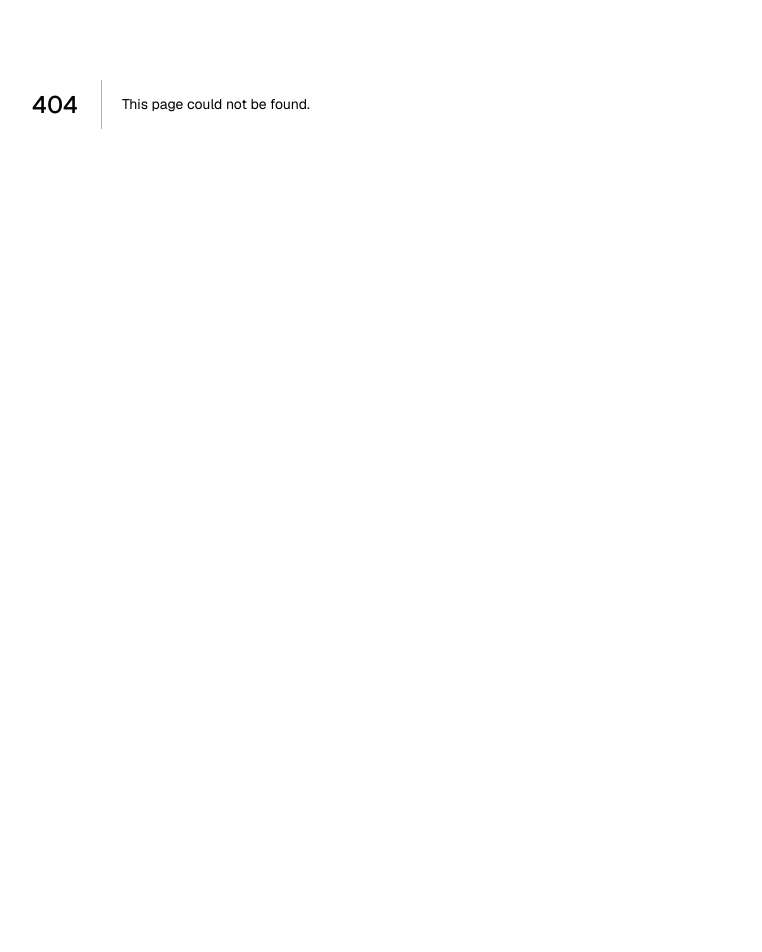
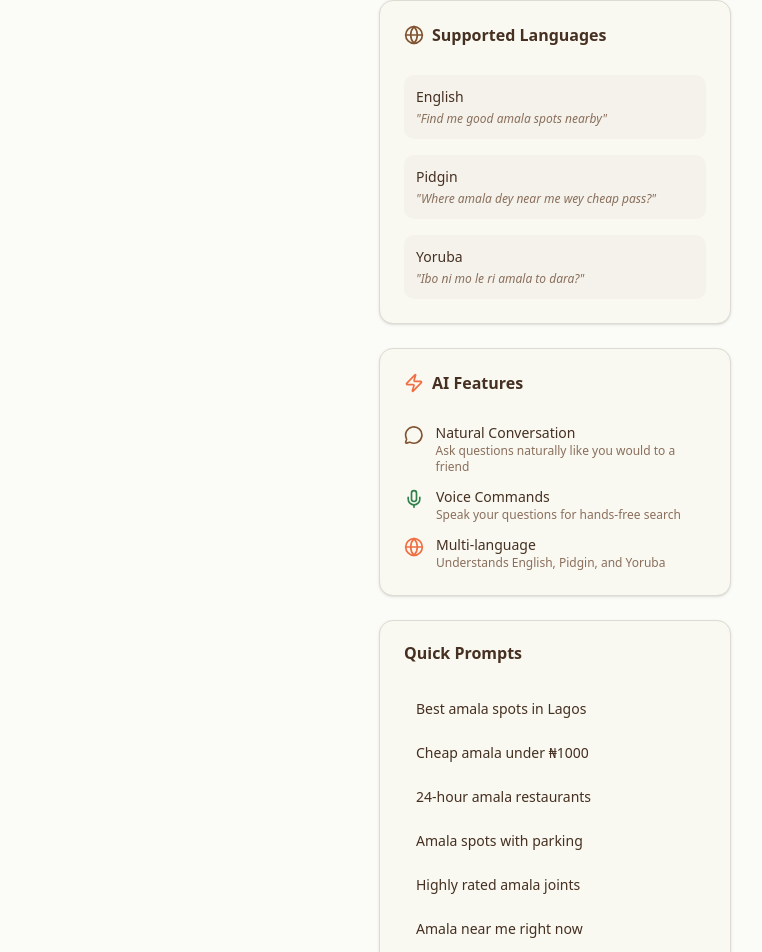
Before and after one commit to segunojo1/buka, a Next.js app: page /chat in a window 1280 px wide. Before the commit this address had no page. Shown: the part 296-1248 px from the top of the page, without its empty margins (469-1231 px from the left). Before the commit the page ends 800 px from the top, so only its background shows below. Built offline with nearby package versions, Linux system fonts and the light colour scheme.

Commit message:
part of chat ui

```diff
--- /dev/null
+++ b/src/app/(root)/chat/page.tsx
@@ -0,0 +1,122 @@
+import { Button } from '@/components/ui/button'
+import { Card, CardContent, CardHeader, CardTitle } from '@/components/ui/card'
+import { languages, quickPrompts } from '@/constants'
+import { Globe, MessageCircle, Mic, Zap } from 'lucide-react'
+import React from 'react'
+
+const Chat = () => {
+  return (
+    <div className="min-h-screen bg-background">
+      {/* Header */}
+      <div className="bg-gradient-to-r from-primary to-secondary bg-contain text-primary-foreground py-8 px-4"
+      style={{
+          backgroundImage: `url("/test-bg.jpg")`,
+        }}>
+        <div className="max-w-6xl mx-auto text-center">
+          <h1 className="text-3xl md:text-4xl font-bold mb-4">
+            AI-Powered Amala Assistant
+          </h1>
+          <p className="text-lg opacity-90 max-w-2xl mx-auto">
+            Chat with our intelligent assistant in English, Pidgin, or Yoruba to find the perfect amala spot for you
+          </p>
+        </div>
+      </div>
+
+      <div className="max-w-6xl mx-auto px-4 py-8">
+        <div className="grid lg:grid-cols-3 gap-8">
+          {/* Chat Interface */}
+          <div className="lg:col-span-2">
+            {/* <ChatInterface /> */}
+          </div>
+
+          {/* Sidebar */}
+          <div className="space-y-6">
+            {/* Language Support */}
+            <Card>
+              <CardHeader>
+                <CardTitle className="flex items-center gap-2">
+                  <Globe className="w-5 h-5 text-primary" />
+                  Supported Languages
+                </CardTitle>
+              </CardHeader>
+              <CardContent className="space-y-4">
+                {languages.map((lang, index) => (
+                  <div key={index} className="p-3 rounded-lg bg-muted/50">
+                    <div className="font-medium text-sm mb-1">{lang.name}</div>
+                    <div className="text-xs text-muted-foreground italic">
+                      "{lang.example}"
+                    </div>
+                  </div>
+                ))}
+              </CardContent>
+            </Card>
+
+            {/* Features */}
+            <Card>
+              <CardHeader>
+                <CardTitle className="flex items-center gap-2">
+                  <Zap className="w-5 h-5 text-secondary" />
+                  AI Features
+                </CardTitle>
+              </CardHeader>
+              <CardContent className="space-y-3">
+                <div className="flex items-start gap-3">
+                  <MessageCircle className="w-5 h-5 text-primary mt-0.5" />
+                  <div>
+                    <div className="font-medium text-sm">Natural Conversation</div>
+                    <div className="text-xs text-muted-foreground">
+                      Ask questions naturally like you would to a friend
+                    </div>
+                  </div>
+                </div>
+
+                <div className="flex items-start gap-3">
+                  <Mic className="w-5 h-5 text-accent mt-0.5" />
+                  <div>
+                    <div className="font-medium text-sm">Voice Commands</div>
+                    <div className="text-xs text-muted-foreground">
+                      Speak your questions for hands-free search
+                    </div>
+                  </div>
+                </div>
+
+                <div className="flex items-start gap-3">
+                  <Globe className="w-5 h-5 text-secondary mt-0.5" />
+                  <div>
+                    <div className="font-medium text-sm">Multi-language</div>
+                    <div className="text-xs text-muted-foreground">
+                      Understands English, Pidgin, and Yoruba
+                    </div>
+                  </div>
+                </div>
+              </CardContent>
+            </Card>
+
+            {/* Quick Prompts */}
+            <Card>
+              <CardHeader>
+                <CardTitle>Quick Prompts</CardTitle>
+              </CardHeader>
+              <CardContent>
+                <div className="space-y-2">
+                  {quickPrompts.map((prompt, index) => (
+                    <Button
+                      key={index}
+                      variant="ghost"
+                      size="sm"
+                      className="w-full justify-start text-left h-auto py-2 px-3 text-wrap"
+                    >
+                      {prompt}
+                    </Button>
+                  ))}
+                </div>
+              </CardContent>
+            </Card>
+          </div>
+        </div>
+      </div>
+    </div>
+  )
+}
+
+export default Chat
--- a/src/constants/index.tsx
+++ b/src/constants/index.tsx
@@ -120,3 +120,18 @@ export const searchResults = [
       phone: "+234 806 111 2222"
     }
   ];
+
+export const quickPrompts = [
+    "Best amala spots in Lagos",
+    "Cheap amala under ₦1000",
+    "24-hour amala restaurants",
+    "Amala spots with parking",
+    "Highly rated amala joints",
+    "Amala near me right now"
+  ];
+
+export const languages = [
+    { name: "English", example: "Find me good amala spots nearby" },
+    { name: "Pidgin", example: "Where amala dey near me wey cheap pass?" },
+    { name: "Yoruba", example: "Ibo ni mo le ri amala to dara?" }
+  ];
```
